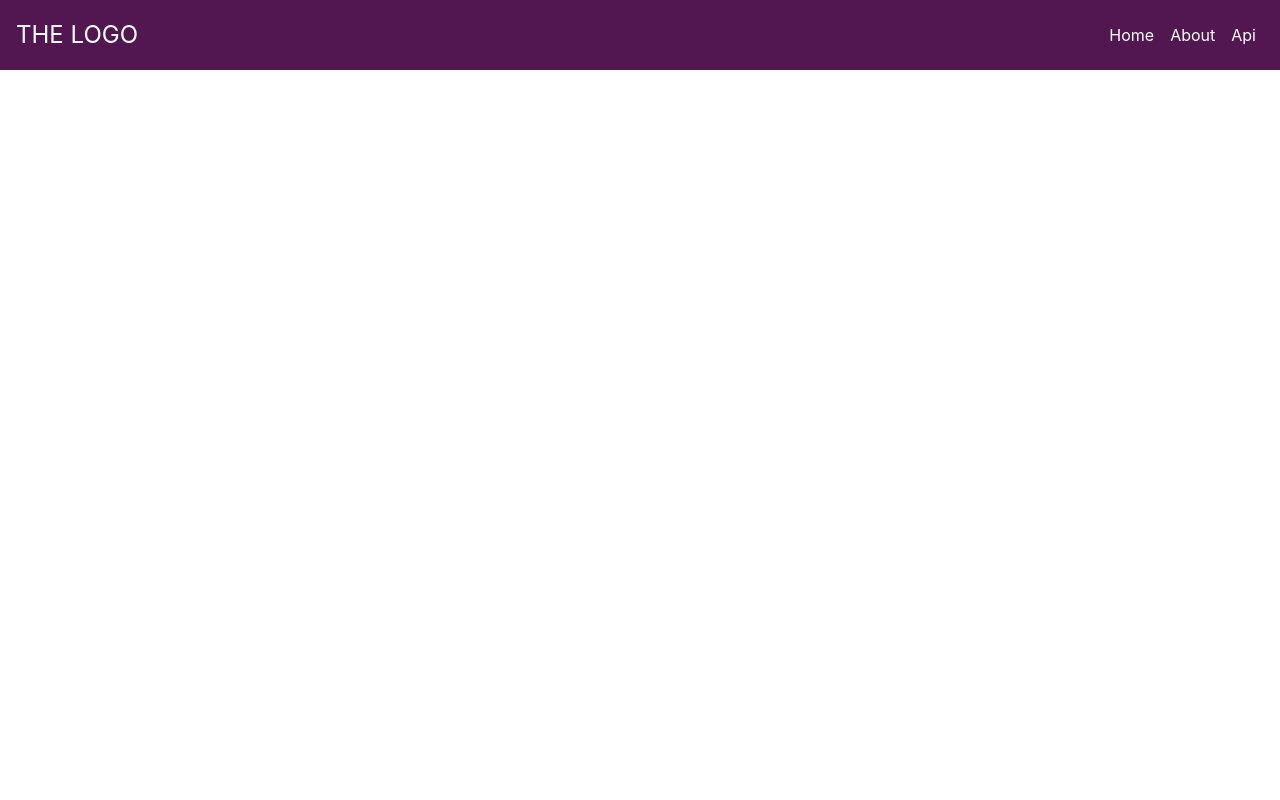
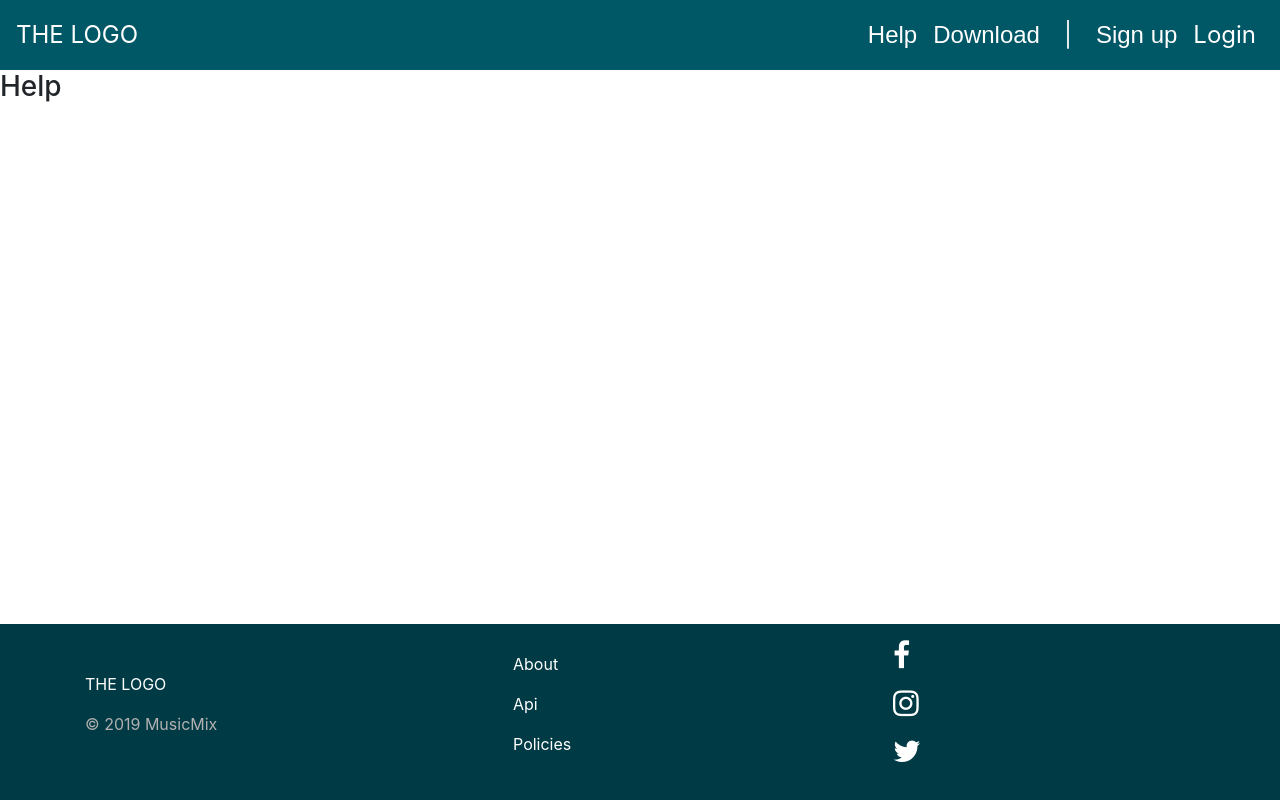
Before and after one commit to DainisM/MusicMix-web-app, a React app: page /help in a window 1280 px wide. Built offline with nearby package versions, Linux system fonts and the light colour scheme.

Commit message:
Made footer and added more pages

```diff
--- a/src/app/App.js
+++ b/src/app/App.js
@@ -1,10 +1,16 @@
 import React, { Component } from "react";
 
-import Navigation from "./components/Nav/Navigation";
+import NavBar from "./components/Nav/NavBar";
+import Footer from "./components/Footer/Footer";
 
 class App extends Component {
   render() {
-    return <Navigation />;
+    return (
+      <div>
+        <NavBar />
+        <Footer />
+      </div>
+    );
   }
 }
 
--- /dev/null
+++ b/src/app/components/Footer/Footer.css
@@ -0,0 +1,45 @@
+.footer {
+  position: absolute;
+  bottom: 0;
+  padding: 0.5rem;
+  width: 100%;
+  background: #003a44;
+}
+
+.row {
+  align-items: center;
+  justify-items: center;
+}
+
+.logo p {
+  color: rgb(177, 177, 177);
+}
+
+.logo a,
+.links a,
+.social a {
+  color: white;
+  text-decoration: none;
+}
+
+ul {
+  list-style: none;
+}
+
+li {
+  padding: 0.5rem;
+}
+
+.fa {
+  font-size: 30px;
+  text-align: center;
+  text-decoration: none;
+}
+
+.links a:hover,
+.links a:active,
+.social a:hover,
+.social a:active {
+  color: #00ffff;
+  text-decoration: none;
+}
--- /dev/null
+++ b/src/app/components/Footer/Footer.js
@@ -0,0 +1,48 @@
+import React from "react";
+import "./Footer.css";
+
+const Footer = () => {
+  return (
+    <div>
+      <footer className="footer">
+        <div className="container">
+          <div className="row">
+            <div className="col-sm logo">
+              <a href="/">THE LOGO</a>
+              <p></p>
+              <p>© 2019 MusicMix</p>
+            </div>
+            <div className="col-sm links">
+              <ul>
+                <li>
+                  <a href="/about">About</a>
+                </li>
+                <li>
+                  <a href="/api">Api</a>
+                </li>
+                <li>
+                  <a href="/policies">Policies</a>
+                </li>
+              </ul>
+            </div>
+            <div className="col-sm social">
+              <ul>
+                <li>
+                  <a className="icon fa fa-facebook" href="#"></a>
+                </li>
+                <li>
+                  <a className="icon fa fa-instagram" href="#"></a>
+                </li>
+                <li>
+                  <a className="icon fa fa-twitter" href="#"></a>
+                </li>
+              </ul>
+            </div>
+          </div>
+        </div>
+      </footer>
+    </div>
+  );
+};
+
+export default Footer;
--- a/src/app/components/Nav/Navigation.js
+++ b/src/app/components/Nav/NavBar.js
@@ -1,13 +1,17 @@
 import React from "react";
-import { BrowserRouter as Router, Route, Link, Switch } from "react-router-dom";
+import { BrowserRouter as Router, Route, Switch } from "react-router-dom";
 
 import Toolbar from "./Toolbar/Toolbar";
 import SideDrawer from "./SideDrawer/SideDrawer";
 import Backdrop from "./Backdrop/Backdrop";
 
 import Home from "../../pages/Home";
+import Download from "../../pages/Download";
+import SignUp from "../../pages/SignUp";
 import About from "../../pages/About";
 import Api from "../../pages/Api";
+import Policies from "../../pages/Policies";
+import Help from "../../pages/Help";
 
 export default class Navigation extends React.Component {
   state = {
@@ -39,8 +43,12 @@ export default class Navigation extends React.Component {
           {backdrop}
           <Switch>
             <Route path="/" component={Home} exact />
+            <Route path="/download" component={Download} />
+            <Route path="/signup" component={SignUp} />
             <Route path="/about" component={About} />
             <Route path="/api" component={Api} />
+            <Route path="/policies" component={Policies} />
+            <Route path="/help" component={Help} />
           </Switch>
         </div>
       </Router>
--- a/src/app/components/Nav/SideDrawer/SideDrawer.css
+++ b/src/app/components/Nav/SideDrawer/SideDrawer.css
@@ -1,6 +1,6 @@
 .side-drawer {
   height: 100%;
-  background: white;
+  background: #f0ffff;
   box-shadow: 2px 0px 5px rgba(0, 0, 0, 0.5);
   position: fixed;
   top: 0;
@@ -16,6 +16,22 @@
   transform: translateX(0);
 }
 
+.side-drawer button {
+  justify-content: right;
+  background: none;
+  border: none;
+  display: flex;
+  padding: 0;
+  font: inherit;
+  cursor: pointer;
+  outline: inherit;
+  margin: 0.9rem 0;
+  list-style: none;
+  color: #521751;
+  text-decoration: none;
+  font-size: 1.2rem;
+}
+
 .side-drawer ul {
   height: 100%;
   list-style: none;
@@ -25,7 +41,7 @@
 }
 
 .side-drawer li {
-  margin: 0.5rem 0;
+  margin: 0.9rem 0;
 }
 
 .side-drawer a {
@@ -35,11 +51,12 @@
 }
 
 .side-drawer a:hover,
-.side-drawer a:active {
+.side-drawer a:active .side-drawer button:hover,
+.side-drawer button:active {
   color: #fa923f;
 }
 
-@media (min-width: 562px) {
+@media (min-width: 576px) {
   .side-drawer {
     display: none;
   }
--- a/src/app/components/Nav/SideDrawer/SideDrawer.js
+++ b/src/app/components/Nav/SideDrawer/SideDrawer.js
@@ -13,12 +13,13 @@ const sideDrawer = props => {
         <li>
           <a href="/">Home</a>
         </li>
+        {/* <li>
+          <a href="/download">Download</a>
+        </li> */}
         <li>
-          <a href="/about">About</a>
+          <a href="/signup">Sign up</a>
         </li>
-        <li>
-          <a href="/api">Api</a>
-        </li>
+        <button>Login</button>
       </ul>
     </nav>
   );
--- a/src/app/components/Nav/Toolbar/Toolbar.css
+++ b/src/app/components/Nav/Toolbar/Toolbar.css
@@ -2,12 +2,19 @@
   top: 0;
   left: 0;
   width: 100%;
-  background: #521751;
+  background: #005766;
   height: 70px;
 }
 
 .spacer {
   flex: 1;
+}
+
+.space {
+  display: inline-flex;
+  color: whitesmoke;
+  margin: 0 1rem 0 1rem;
+  font-size: 1.5rem;
 }
 
 .toolbar__navigation {
@@ -27,11 +34,21 @@
   font-size: 1.5rem;
 }
 
+.toolbar__navigation-items button {
+  background: none;
+  color: white;
+  border: none;
+  display: inline-flex;
+  padding: 0 0.5rem;
+  list-style: none;
+  font-size: 1.5rem;
+}
+
 .toolbar__navigation-items ul {
   list-style: none;
   margin: 0;
   padding: 0;
-  display: flex;
+  display: inline-flex;
 }
 
 .toolbar__navigation-items li {
@@ -41,20 +58,24 @@
 .toolbar__navigation-items a {
   color: white;
   text-decoration: none;
+  font-size: 1.5rem;
+  font-family: Arial, Helvetica, sans-serif;
 }
 
 .toolbar__navigation-items a:hover,
-.toolbar__navigation-items a:active {
-  color: #fa923f;
+.toolbar__navigation-items a:active,
+.toolbar__navigation-items button:hover,
+.toolbar__navigation-items button:active {
+  color: #00ffff;
 }
 
-@media (max-width: 562px) {
+@media (max-width: 575px) {
   .toolbar__navigation-items {
     display: none;
   }
 }
 
-@media (min-width: 563px) {
+@media (min-width: 576px) {
   .toolbar__toggle-button {
     display: none;
   }
--- a/src/app/components/Nav/Toolbar/Toolbar.js
+++ b/src/app/components/Nav/Toolbar/Toolbar.js
@@ -15,15 +15,17 @@ const Toolbar = props => (
       <div className="toolbar__navigation-items">
         <ul>
           <li>
-            <a href="/">Home</a>
+            <a href="/help">Help</a>
           </li>
           <li>
-            <a href="/about">About</a>
+            <a href="/download">Download</a>
           </li>
+          <div className="space">|</div>
           <li>
-            <a href="/api">Api</a>
+            <a href="/signup">Sign up</a>
           </li>
         </ul>
+        <button>Login</button>
       </div>
     </nav>
   </header>
--- /dev/null
+++ b/src/app/pages/Download.js
@@ -0,0 +1,11 @@
+import React from "react";
+
+const Download = () => {
+  return (
+    <div>
+      <h3>Download</h3>
+    </div>
+  );
+};
+
+export default Download;
--- /dev/null
+++ b/src/app/pages/Help.js
@@ -0,0 +1,11 @@
+import React from "react";
+
+const Help = () => {
+  return (
+    <div>
+      <h3>Help</h3>
+    </div>
+  );
+};
+
+export default Help;
--- /dev/null
+++ b/src/app/pages/Policies.js
@@ -0,0 +1,11 @@
+import React from "react";
+
+const Policies = () => {
+  return (
+    <div>
+      <h3>Policies</h3>
+    </div>
+  );
+};
+
+export default Policies;
--- /dev/null
+++ b/src/app/pages/SignUp.js
@@ -0,0 +1,11 @@
+import React from "react";
+
+const SignUp = () => {
+  return (
+    <div>
+      <h3>Sign up</h3>
+    </div>
+  );
+};
+
+export default SignUp;
--- a/src/index.html
+++ b/src/index.html
@@ -10,6 +10,10 @@
       integrity="sha384-ggOyR0iXCbMQv3Xipma34MD+dH/1fQ784/j6cY/iJTQUOhcWr7x9JvoRxT2MZw1T"
       crossorigin="anonymous"
     />
+    <link
+      rel="stylesheet"
+      href="https://cdnjs.cloudflare.com/ajax/libs/font-awesome/4.7.0/css/font-awesome.min.css"
+    />
     <title>MusicMix</title>
   </head>
   <body>
```
